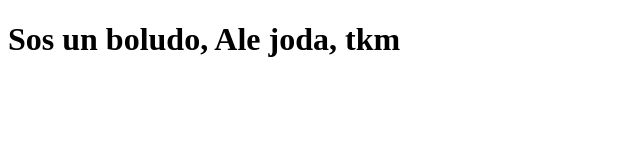
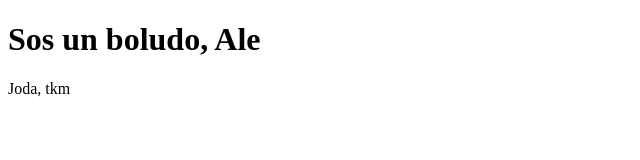
Before and after one commit to sytette/emm, a plain HTML site: page index.html in a window 1280 px wide. Shown: the whole page, without its empty margins (0-640 px from the left). Drawn offline with Linux system fonts and the light colour scheme.

Commit message:
Update index.html

```diff
--- a/index.html
+++ b/index.html
@@ -10,33 +10,9 @@
   <body>
     <h1>Sos un boludo, Ale
 
-
-
-
-
-
-
-
-
-
-
-
-
-
-
-
-
-
-
-
-
-
-    joda, tkm
-
-
-
-
-
     </h1>
+     </h2>
+  Joda, tkm
+   </h2>
   </body>
 </html>
```
